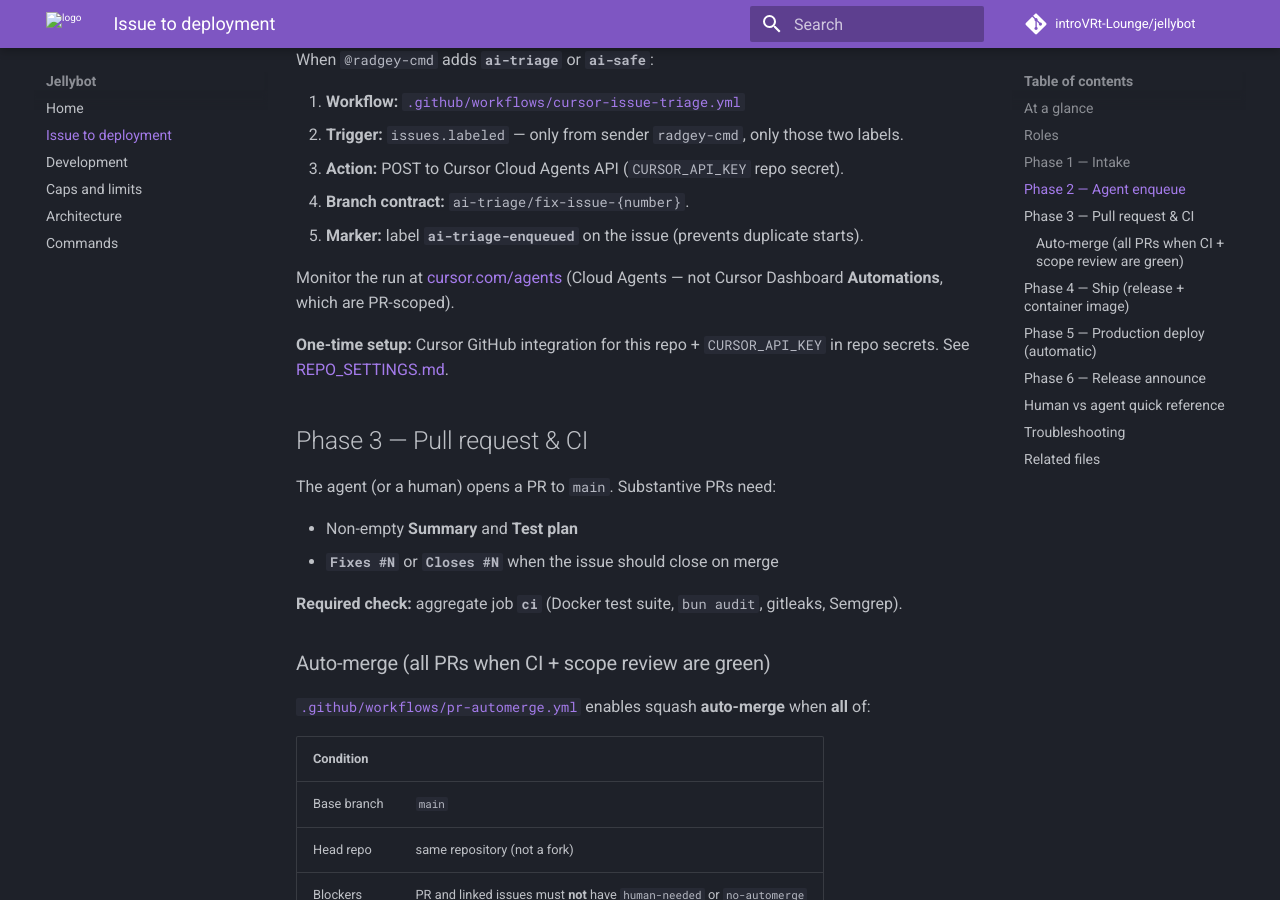
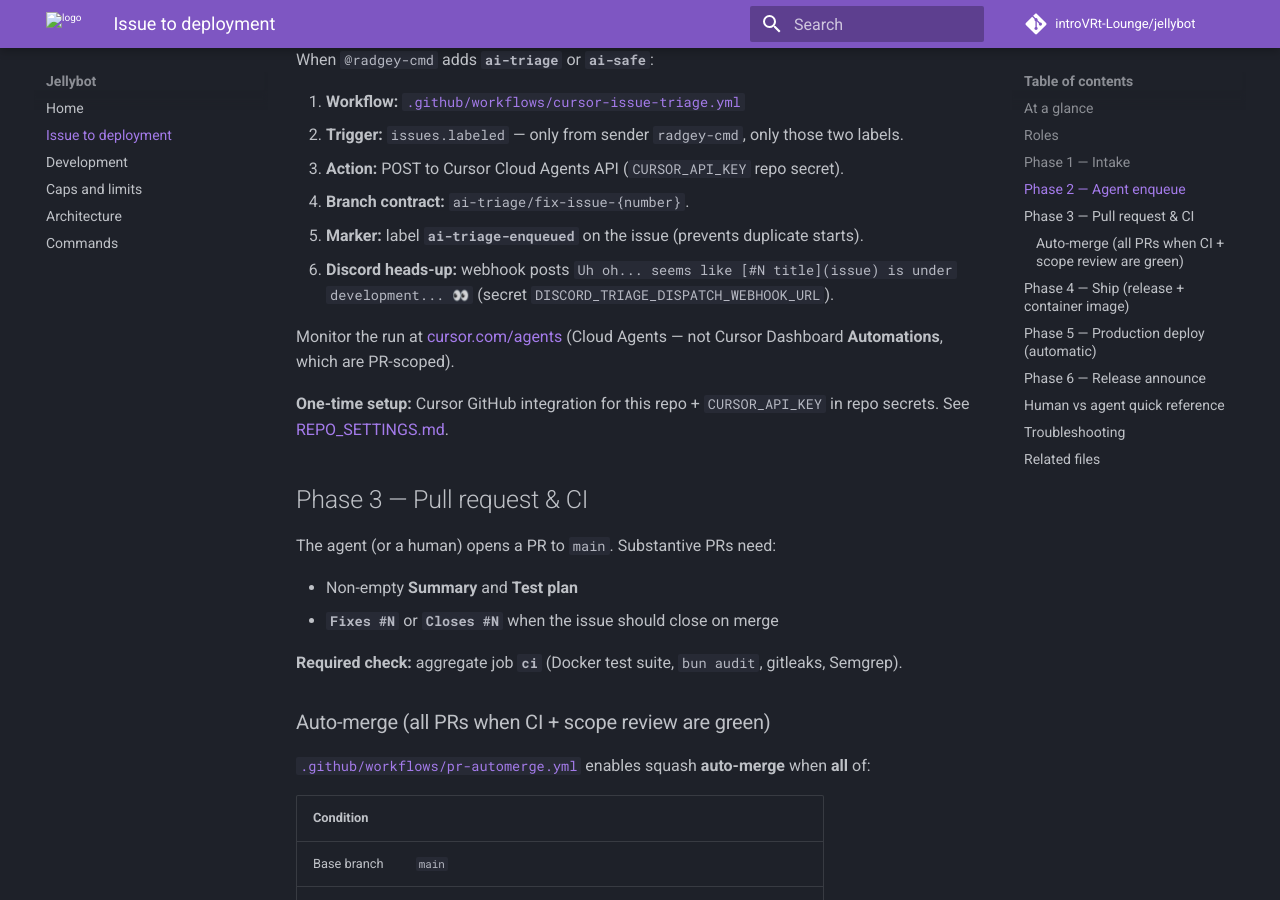
Before and after one commit to introVRt-Lounge/jellybot, an MkDocs documentation site: the page built from docs/ISSUE_TO_DEPLOYMENT.md, in a window 1280 px wide and 900 px high, scrolled down 2857 px. Built offline with MkDocs 1.6.1 and Material for MkDocs 9.7.7, drawn with Linux system fonts in a browser that asks for light colours; comment, search, counter and statistics services are not loaded.

Commit message:
feat(ci): Discord webhook when Cursor triage dispatches agent (#73)
Post heads-up to DISCORD_TRIAGE_DISPATCH_WEBHOOK_URL after a Cloud Agent
starts: "Uh oh... seems like [#N title](url) is under development... 👀"

Fixes #72

Co-authored-by: Cursor <cursoragent@cursor.com>

```diff
--- a/docs/ISSUE_TO_DEPLOYMENT.md
+++ b/docs/ISSUE_TO_DEPLOYMENT.md
@@ -96,6 +96,7 @@ When `@radgey-cmd` adds **`ai-triage`** or **`ai-safe`**:
 3. **Action:** POST to Cursor Cloud Agents API (`CURSOR_API_KEY` repo secret).
 4. **Branch contract:** `ai-triage/fix-issue-{number}`.
 5. **Marker:** label **`ai-triage-enqueued`** on the issue (prevents duplicate starts).
+6. **Discord heads-up:** webhook posts `Uh oh... seems like [#N title](issue) is under development... 👀` (secret `DISCORD_TRIAGE_DISPATCH_WEBHOOK_URL`).
 
 Monitor the run at [cursor.com/agents](https://cursor.com/agents) (Cloud Agents — not Cursor Dashboard **Automations**, which are PR-scoped).
 
```
Also changed, not shown: REPO_SETTINGS.md (+1 -0 lines), 1 other file.
